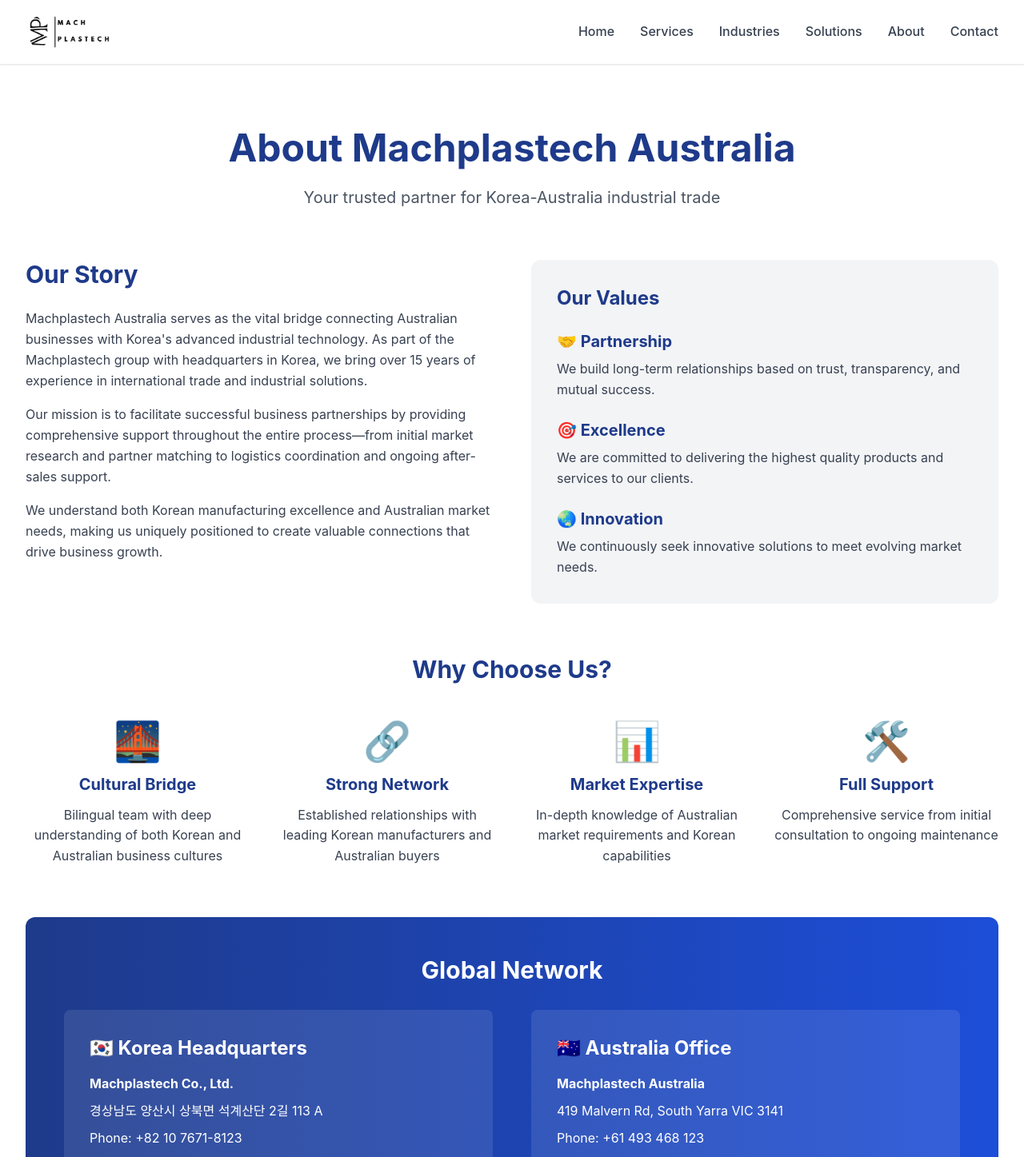
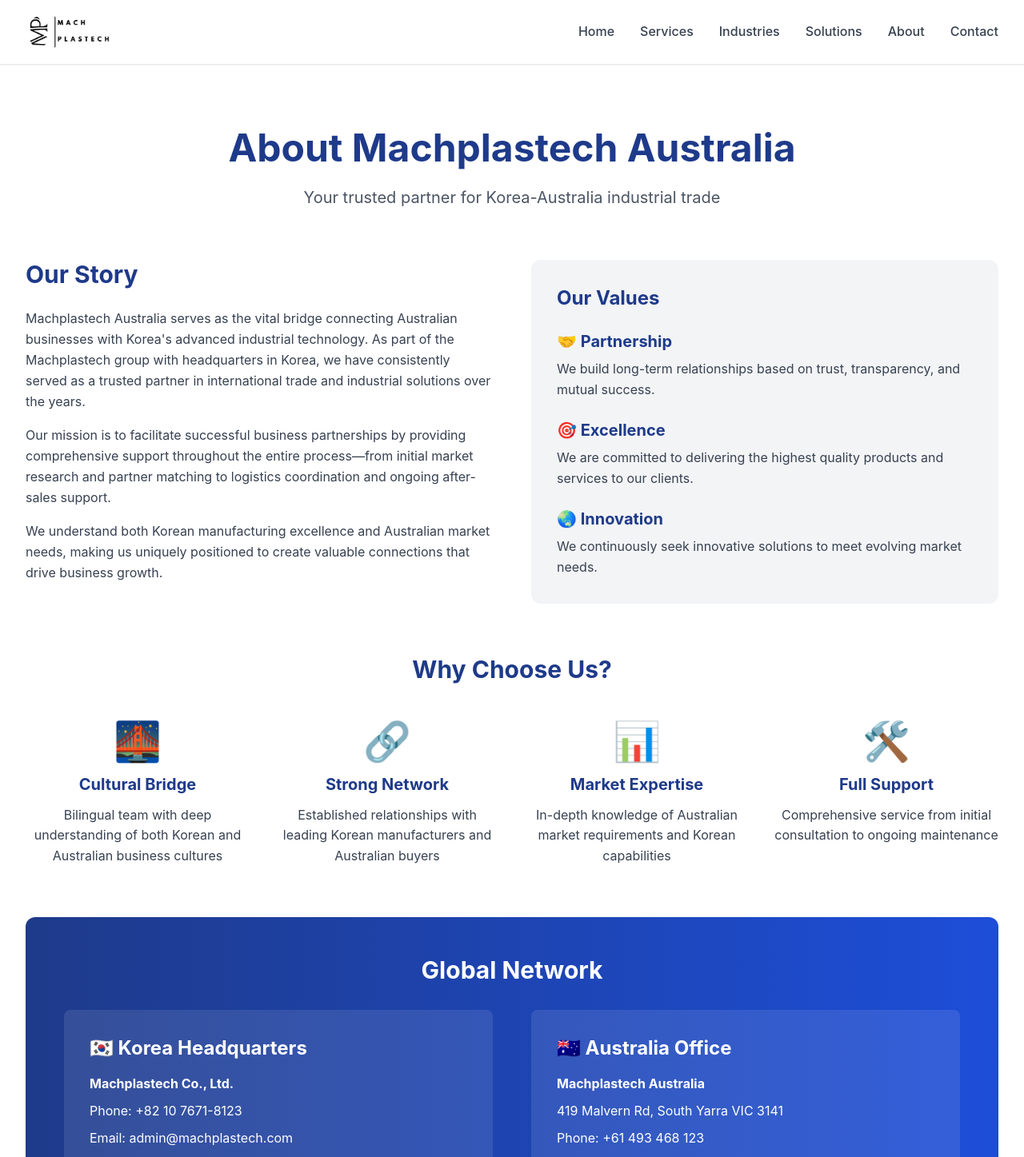
Before and after one commit to datrademel-ai/machplastech-australia, a Next.js app: page /about in a window 1280 px wide. Shown: the top 1447 px of the page at 80% size. Built offline with nearby package versions, Linux system fonts and the light colour scheme.

Commit message:
Update page.jsx

```diff
--- a/src/app/about/page.jsx
+++ b/src/app/about/page.jsx
@@ -13,7 +13,7 @@
         <div>
           <h2 className="text-3xl font-bold mb-6 text-blue-900">Our Story</h2>
           <p className="text-gray-700 mb-4 leading-relaxed">
-            Machplastech Australia serves as the vital bridge connecting Australian businesses with Korea's advanced industrial technology. As part of the Machplastech group with headquarters in Korea, we bring over 15 years of experience in international trade and industrial solutions.
+            Machplastech Australia serves as the vital bridge connecting Australian businesses with Korea's advanced industrial technology. As part of the Machplastech group with headquarters in Korea, we have consistently served as a trusted partner in international trade and industrial solutions over the years.
           </p>
           <p className="text-gray-700 mb-4 leading-relaxed">
             Our mission is to facilitate successful business partnerships by providing comprehensive support throughout the entire process—from initial market research and partner matching to logistics coordination and ongoing after-sales support.
@@ -74,7 +74,6 @@
           <div className="bg-white/10 rounded-lg p-8">
             <h3 className="text-2xl font-bold mb-4">🇰🇷 Korea Headquarters</h3>
             <p className="mb-2"><strong>Machplastech Co., Ltd.</strong></p>
-            <p className="mb-2">경상남도 양산시 상북면 석계산단 2길 113 A</p>
             <p className="mb-2">Phone: +82 10 7671-8123</p>
             <p className="mb-2">Email: admin@machplastech.com</p>
             <p className="mt-4 text-blue-200">Manufacturing, Engineering Plastics Distribution, Precision Machining</p>
```
